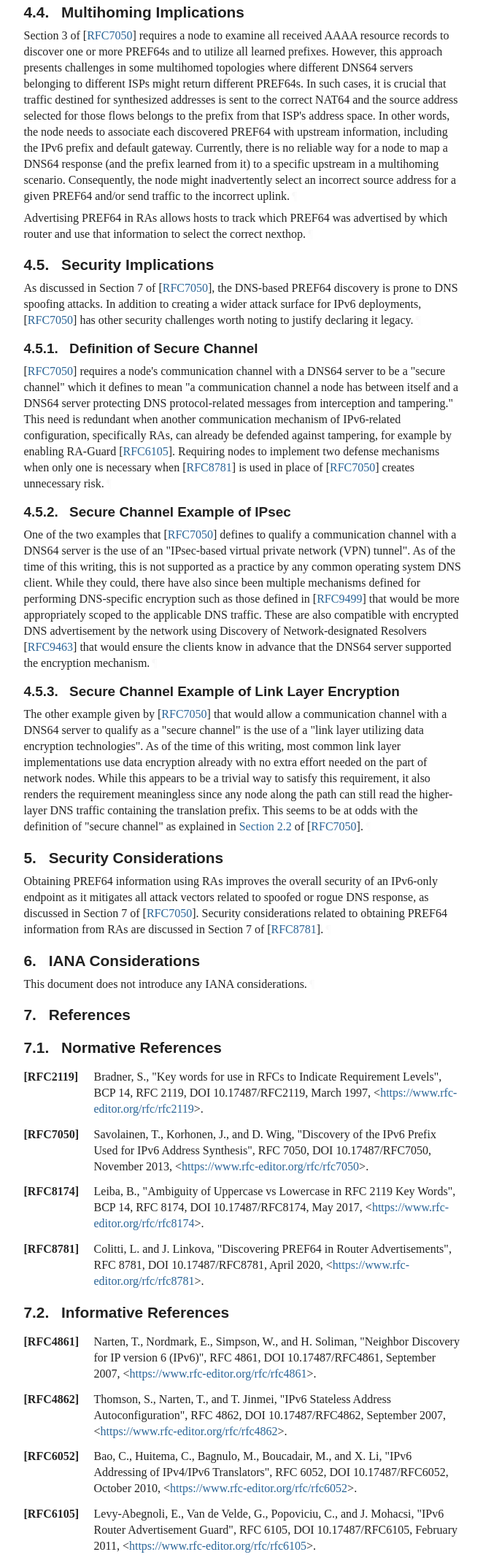
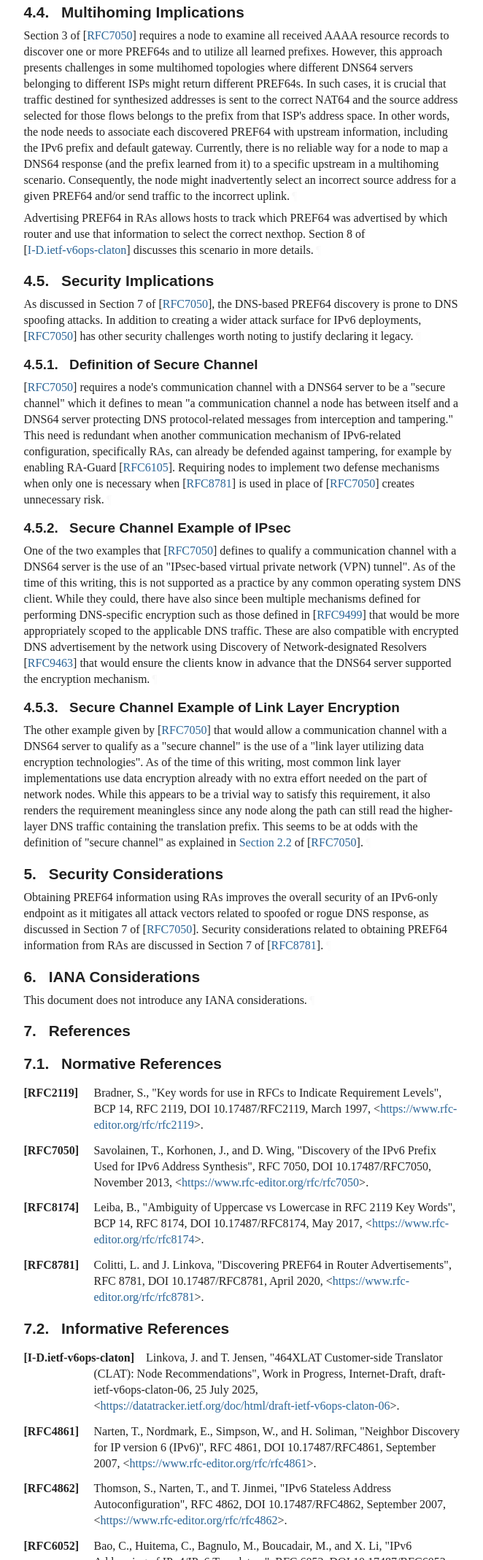
Before and after one commit to furry13/draft-buraglio-deprecate7050, a plain HTML site: page int-dir/draft-ietf-v6ops-prefer8781.html in a window 1280 px wide. Shown: the part 4323-6461 px from the top of the page at 73% size, without its empty margins (92-754 px from the left). Drawn offline with Linux system fonts and the light colour scheme; a web font is replaced by a local one.

Commit message:
Script updating gh-pages from d5eaae3. [ci skip]

```diff
--- a/int-dir/draft-ietf-v6ops-prefer8781.html
+++ b/int-dir/draft-ietf-v6ops-prefer8781.html
@@ -1406,7 +1406,8 @@ In such cases, it is crucial that traffic destined for synthesized addresses is
 In other words, the node needs to associate each discovered PREF64 with upstream information, including the IPv6 prefix and default gateway.
 Currently, there is no reliable way for a node to map a DNS64 response (and the prefix learned from it) to a specific upstream in a multihoming scenario.
 Consequently, the node might inadvertently select an incorrect source address for a given PREF64 and/or send traffic to the incorrect uplink.<a href="#section-4.4-1" class="pilcrow">¶</a></p>
-<p id="section-4.4-2">Advertising PREF64 in RAs allows hosts to track which PREF64 was advertised by which router and use that information to select the correct nexthop.<a href="#section-4.4-2" class="pilcrow">¶</a></p>
+<p id="section-4.4-2">Advertising PREF64 in RAs allows hosts to track which PREF64 was advertised by which router and use that information to select the correct nexthop.
+Section 8 of <span>[<a href="#I-D.ietf-v6ops-claton" class="cite xref">I-D.ietf-v6ops-claton</a>]</span> discusses this scenario in more details.<a href="#section-4.4-2" class="pilcrow">¶</a></p>
 </section>
 </div>
 <div id="security-implications">
@@ -1499,6 +1500,10 @@ Security considerations related to obtaining PREF64 information from RAs are dis
 <a href="#section-7.2" class="section-number selfRef">7.2. </a><a href="#name-informative-references" class="section-name selfRef">Informative References</a>
         </h3>
 <dl class="references">
+<dt id="I-D.ietf-v6ops-claton">[I-D.ietf-v6ops-claton]</dt>
+        <dd>
+<span class="refAuthor">Linkova, J.</span> and <span class="refAuthor">T. Jensen</span>, <span class="refTitle">"464XLAT Customer-side Translator (CLAT): Node Recommendations"</span>, <span class="refContent">Work in Progress</span>, <span class="seriesInfo">Internet-Draft, draft-ietf-v6ops-claton-06</span>, <time datetime="2025-07-25" class="refDate">25 July 2025</time>, <span>&lt;<a href="https://datatracker.ietf.org/doc/html/draft-ietf-v6ops-claton-06">https://datatracker.ietf.org/doc/html/draft-ietf-v6ops-claton-06</a>&gt;</span>. </dd>
+<dd class="break"></dd>
 <dt id="RFC4861">[RFC4861]</dt>
         <dd>
 <span class="refAuthor">Narten, T.</span>, <span class="refAuthor">Nordmark, E.</span>, <span class="refAuthor">Simpson, W.</span>, and <span class="refAuthor">H. Soliman</span>, <span class="refTitle">"Neighbor Discovery for IP version 6 (IPv6)"</span>, <span class="seriesInfo">RFC 4861</span>, <span class="seriesInfo">DOI 10.17487/RFC4861</span>, <time datetime="2007-09" class="refDate">September 2007</time>, <span>&lt;<a href="https://www.rfc-editor.org/rfc/rfc4861">https://www.rfc-editor.org/rfc/rfc4861</a>&gt;</span>. </dd>
```
Also changed, not shown: int-dir/draft-ietf-v6ops-prefer8781.txt.
